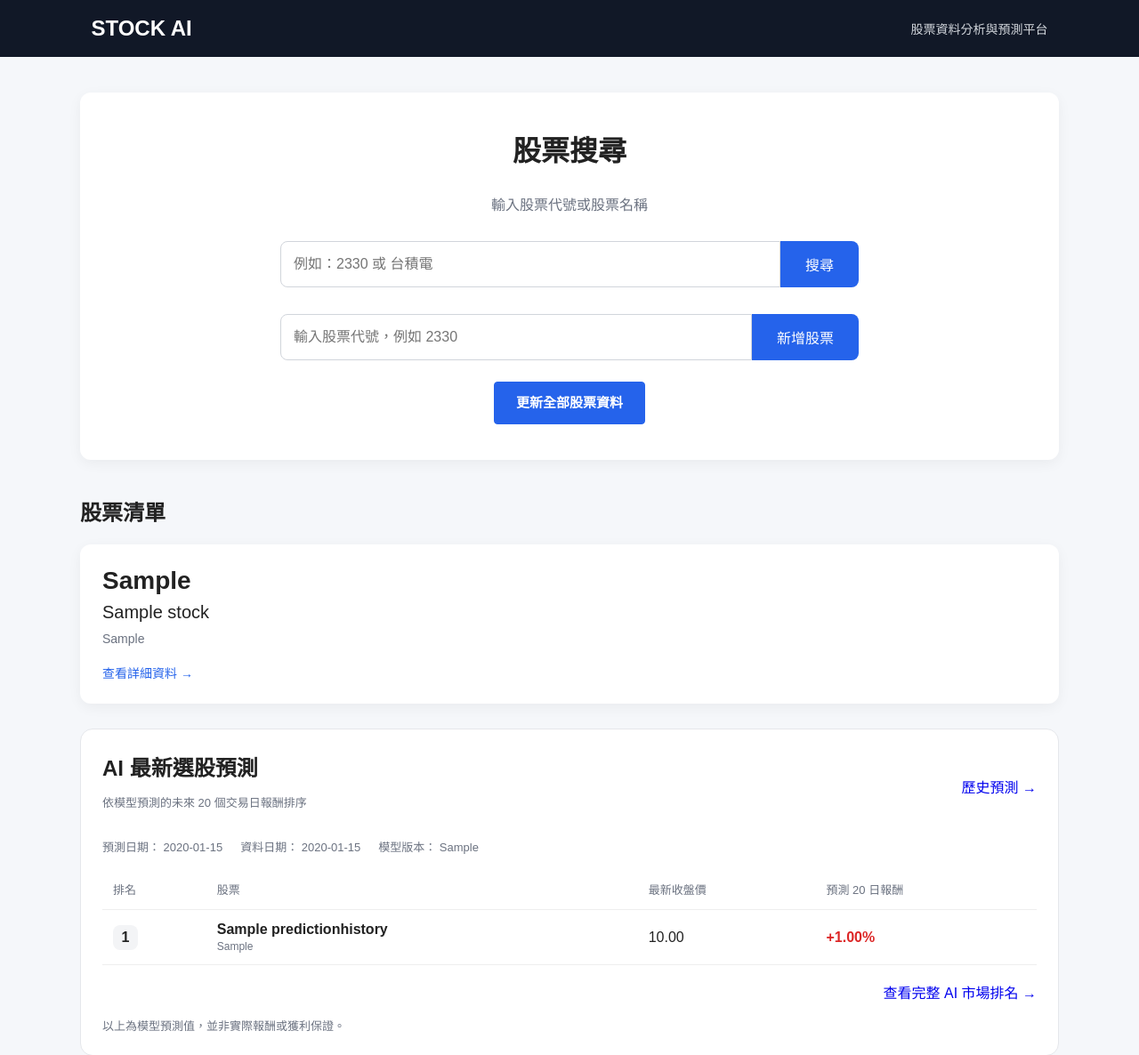
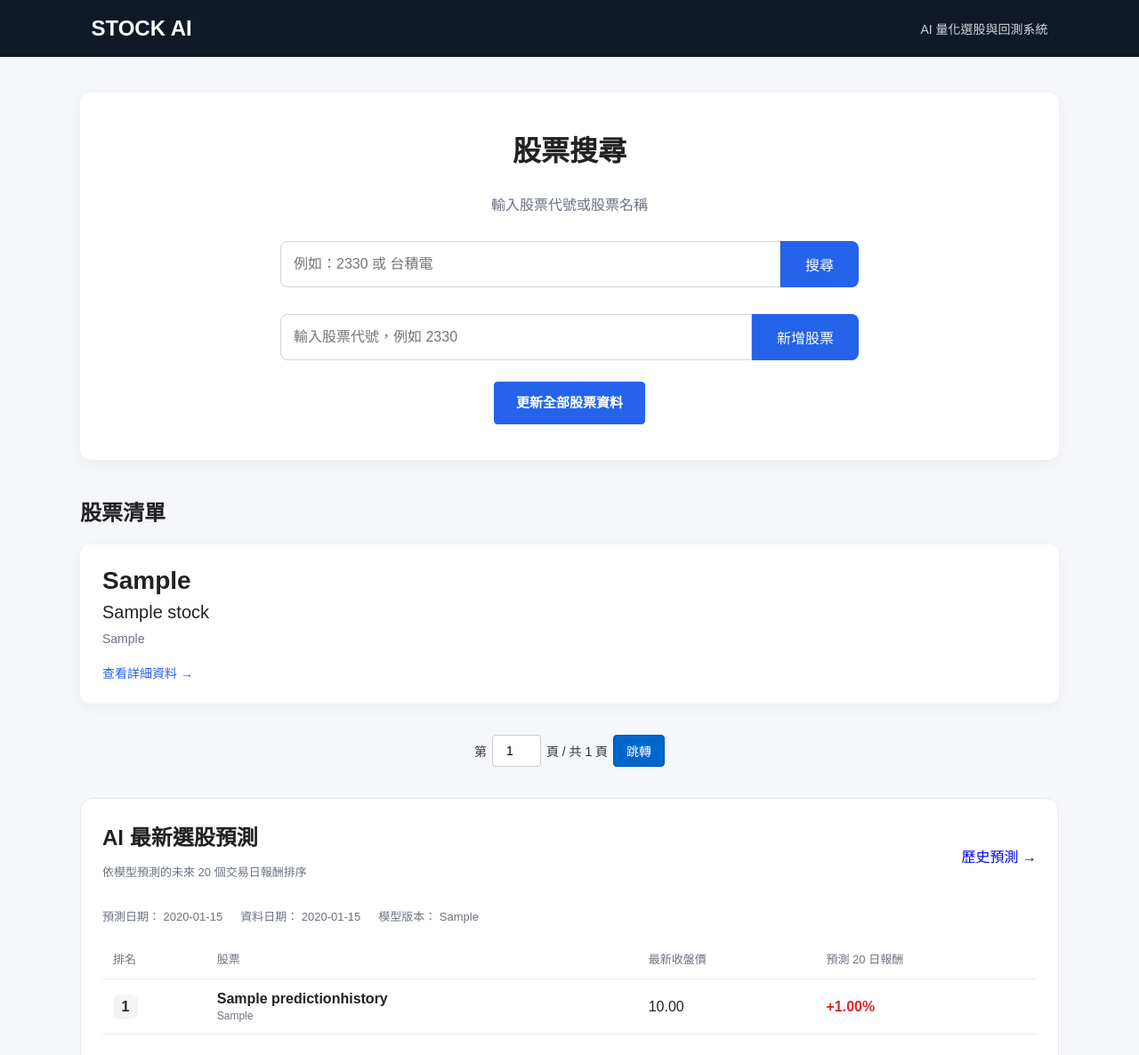
Before and after one commit to 80501tom-boop/PythonProject, a Django app: page / in a window 1280 px wide. Shown: the top 1186 px of the page at 89% size. Run offline with Django 5.2, Linux system fonts and the light colour scheme; tables that the repository leaves empty hold one stand-in row (values such as "Sample post").

Commit message:
20261025_CSSadjust

```diff
--- a/myapp/views.py
+++ b/myapp/views.py
@@ -28,17 +28,10 @@ from scripts.import_history import (
 # 首頁
 # ============================================================
 
-
-# ============================================================
-# 首頁
-# V6.1：整合最新前瞻預測 Top 5
-# ============================================================
-
 def index(request):
     # =====================================
     # 股票搜尋（保留原功能）
     # =====================================
-
     query = request.GET.get("q", "").strip()
 
     if query:
@@ -50,9 +43,15 @@ def index(request):
         stocks = Stock.objects.all()
 
     # =====================================
+    # 分頁處理（每頁 12 筆）
+    # =====================================
+    paginator = Paginator(stocks, 12)  # 每頁 12 筆
+    page_number = request.GET.get("page")
+    page_obj = paginator.get_page(page_number)
+
+    # =====================================
     # V6.1：取得最新一批前瞻預測
     # =====================================
-
     latest_prediction_date = (
         PredictionHistory.objects
         .order_by("-prediction_date")
@@ -92,7 +91,7 @@ def index(request):
         )
 
     context = {
-        "stocks": stocks,
+        "page_obj": page_obj,  # ⚠️ 這裡改傳遞 page_obj 取代原本的 stocks
         "query": query,
         "latest_prediction_date": latest_prediction_date,
         "latest_data_date": latest_data_date,
--- a/static/stocks/style.css
+++ b/static/stocks/style.css
@@ -402,6 +402,71 @@ a {
     cursor: wait;
     opacity: 0.75;
 }
+
+/* 📌 單行對齊的分頁容器 */
+.pagination-container {
+    display: flex;
+    align-items: center;
+    justify-content: center;
+    gap: 8px;
+    flex-wrap: wrap;
+    margin: 35px 0;
+}
+
+/* 🟦 藍色長方形按鈕與跳轉按鈕樣式 */
+.page-btn, .page-btn-submit {
+    background-color: #0066cc;
+    color: #ffffff;
+    padding: 8px 14px;
+    border: 1px solid #0055b3;
+    border-radius: 4px;
+    text-decoration: none;
+    font-size: 14px;
+    font-weight: 500;
+    cursor: pointer;
+    transition: background-color 0.2s ease;
+    display: inline-flex;
+    align-items: center;
+    height: 36px; /* 統一高度與輸入框對齊 */
+    box-sizing: border-box;
+}
+
+.page-btn:hover, .page-btn-submit:hover {
+    background-color: #004d99;
+}
+
+/* 內嵌跳轉表單設定 */
+.pagination-jump-form {
+    display: inline-flex;
+    align-items: center;
+    gap: 6px;
+    margin: 0;
+}
+
+/* 文字樣式 */
+.page-text {
+    font-size: 14px;
+    color: #333333;
+}
+
+/* 輸入框樣式 */
+.page-input {
+    width: 55px;
+    height: 36px;
+    padding: 0 6px;
+    border: 1px solid #cccccc;
+    border-radius: 4px;
+    text-align: center;
+    font-size: 14px;
+    box-sizing: border-box;
+}
+
+.page-input:focus {
+    outline: none;
+    border-color: #0066cc;
+    box-shadow: 0 0 0 2px rgba(0, 102, 204, 0.2);
+}
+
 @media (max-width: 600px) {
     .prediction-section {
         padding: 16px;
--- a/templates/stocks/index.html
+++ b/templates/stocks/index.html
@@ -33,7 +33,7 @@
     </div>
 
     <div class="nav-title">
-        股票資料分析與預測平台
+        AI 量化選股與回測系統
     </div>
 
 </header>
@@ -118,102 +118,66 @@
 
     </section>
 
+    <!-- =========================
+        搜尋結果 / 股票清單
+    ================ -->
+    <section class="stock-section">
+        {% if query %}
+            <h2>搜尋「{{ query }}」的結果</h2>
+        {% else %}
+            <h2>股票清單</h2>
+        {% endif %}
 
+        {% if page_obj %}
+            <div class="stock-grid">
+                {% for stock in page_obj %}
+                    <a href="{% url 'stock_detail' stock.symbol %}" class="stock-card">
+                        <div class="stock-symbol">{{ stock.symbol }}</div>
+                        <div class="stock-name">{{ stock.name }}</div>
+                        <div class="stock-market">{{ stock.market }}</div>
+                        <div class="stock-link">查看詳細資料 →</div>
+                    </a>
+                {% endfor %}
+            </div>
 
-    <!-- =========================
-         搜尋結果
-    ========================= -->
+            <!-- 📌 單行整合式藍色長方形分頁列 -->
+            <div class="pagination-container">
+                {% if page_obj.has_previous %}
+                    <a href="?page=1{% if query %}&q={{ query }}{% endif %}" class="page-btn">&laquo; 第一頁</a>
+                    <a href="?page={{ page_obj.previous_page_number }}{% if query %}&q={{ query }}{% endif %}" class="page-btn">上一頁</a>
+                {% endif %}
 
-    <section class="stock-section">
+                <!-- 第 n 頁跳轉表單（內嵌於同一直行） -->
+                <form method="get" class="pagination-jump-form">
+                    {% if query %}
+                        <input type="hidden" name="q" value="{{ query }}">
+                    {% endif %}
+                    <span class="page-text">第</span>
+                    <input
+                        type="number"
+                        name="page"
+                        min="1"
+                        max="{{ page_obj.paginator.num_pages }}"
+                        value="{{ page_obj.number }}"
+                        class="page-input"
+                    >
+                    <span class="page-text">頁 / 共 {{ page_obj.paginator.num_pages }} 頁</span>
+                    <button type="submit" class="page-btn-submit">跳轉</button>
+                </form>
 
-
-        {% if query %}
-
-            <h2>
-                搜尋「{{ query }}」的結果
-            </h2>
+                {% if page_obj.has_next %}
+                    <a href="?page={{ page_obj.next_page_number }}{% if query %}&q={{ query }}{% endif %}" class="page-btn">下一頁</a>
+                    <a href="?page={{ page_obj.paginator.num_pages }}{% if query %}&q={{ query }}{% endif %}" class="page-btn">最後一頁 &raquo;</a>
+                {% endif %}
+            </div>
 
         {% else %}
-
-            <h2>
-                股票清單
-            </h2>
-
+            <!-- 沒有搜尋結果 -->
+            <div class="no-result">
+                <h3>找不到股票</h3>
+                <p>請確認股票代號或股票名稱是否正確。</p>
+            </div>
         {% endif %}
-
-
-
-        {% if stocks %}
-
-
-            <div class="stock-grid">
-
-
-                {% for stock in stocks %}
-
-
-                    <a
-                        href="{% url 'stock_detail' stock.symbol %}"
-                        class="stock-card"
-                    >
-
-                        <div class="stock-symbol">
-
-                            {{ stock.symbol }}
-
-                        </div>
-
-
-                        <div class="stock-name">
-
-                            {{ stock.name }}
-
-                        </div>
-
-
-                        <div class="stock-market">
-
-                            {{ stock.market }}
-
-                        </div>
-
-
-                        <div class="stock-link">
-
-                            查看詳細資料 →
-
-                        </div>
-
-                    </a>
-
-
-                {% endfor %}
-
-
-            </div>
-
-
-        {% else %}
-
-
-            <!-- 沒有搜尋結果 -->
-
-            <div class="no-result">
-
-                <h3>
-                    找不到股票
-                </h3>
-
-                <p>
-                    請確認股票代號或股票名稱是否正確。
-                </p>
-
-            </div>
-
-
-        {% endif %}
-
-
     </section>
 
     <!-- V6.1 最新前瞻預測 -->
--- a/templates/stocks/stock_detail.html
+++ b/templates/stocks/stock_detail.html
@@ -326,7 +326,7 @@
                 </span>
 
                 <strong>
-                    {{ latest_price.volume }}
+                    {{ latest_price.volume }} 股
                 </strong>
 
             </div>
@@ -502,7 +502,7 @@
                         </th>
 
                         <th>
-                            成交量
+                            成交量(股)
                         </th>
 
                     </tr>
```
Also changed, not shown: myapp/ml/backtest_market_model.py (+7 -1 lines), myapp/ml/backtest_topn_strategy.py (+158 -59 lines).
